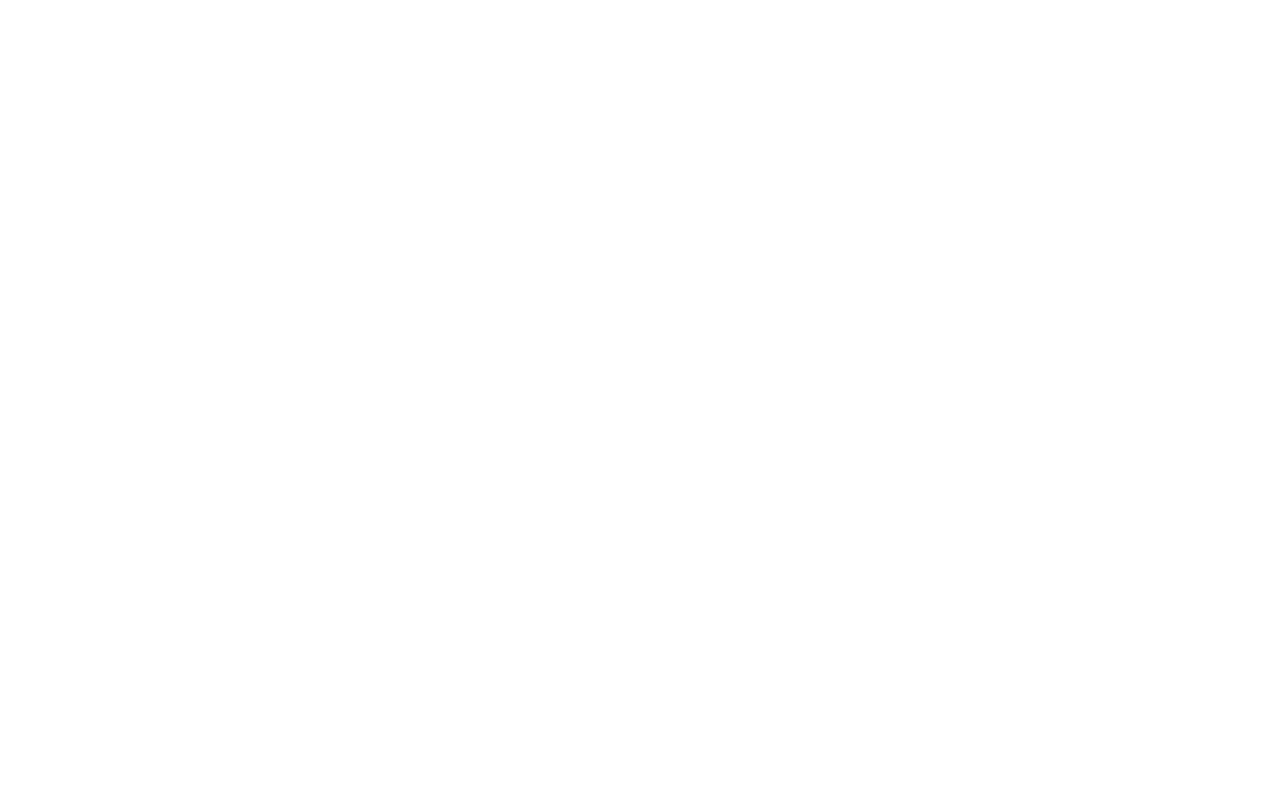
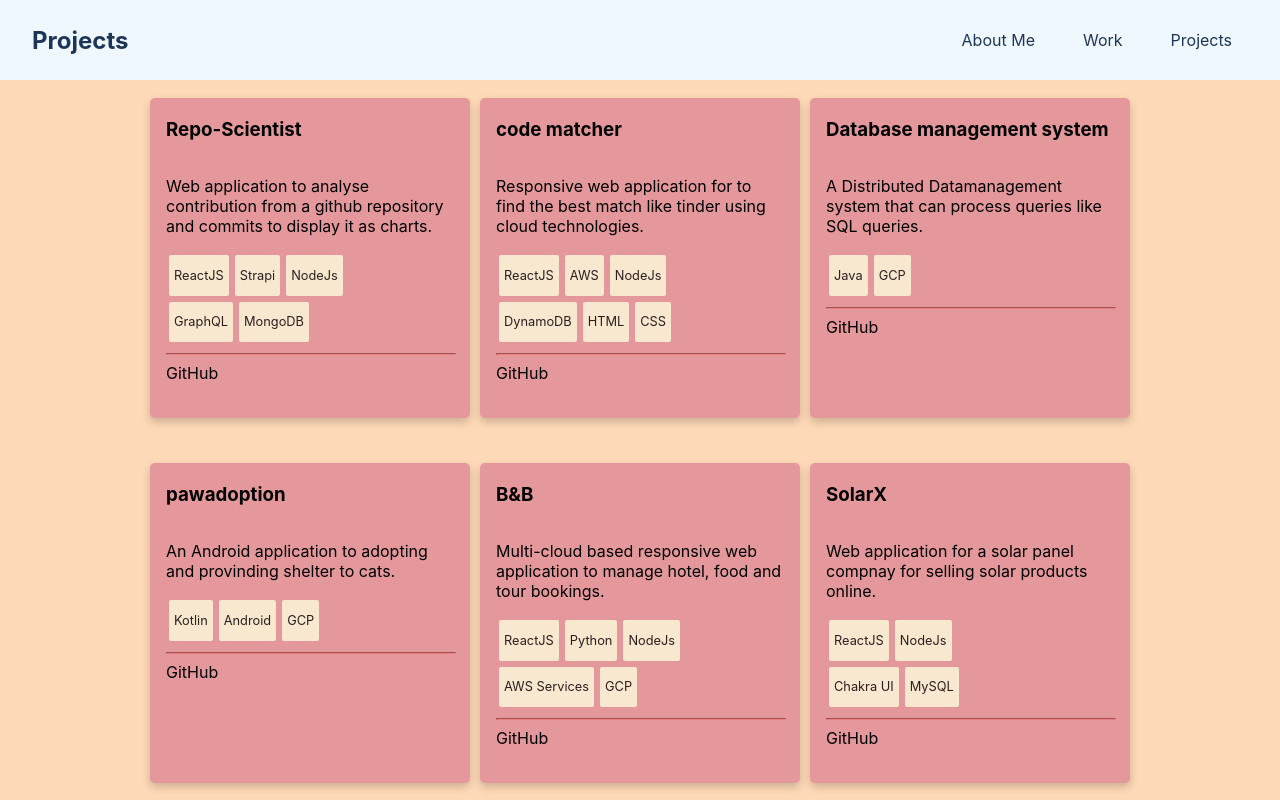
Before and after one commit to Dev-kishan1999/kishan-portfolio, a React (Create React App) app: page /projects in a window 1280 px wide. Before the commit this address had no page. Built offline with nearby package versions, Linux system fonts and the light colour scheme.

Commit message:
projects

```diff
--- a/public/index.html
+++ b/public/index.html
@@ -15,6 +15,10 @@
       user's mobile device or desktop. See https://developers.google.com/web/fundamentals/web-app-manifest/
     -->
     <link rel="manifest" href="%PUBLIC_URL%/manifest.json" />
+    <!-- <link
+      rel="stylesheet"
+      href="https://cdn.jsdelivr.net/npm/bulma@0.9.1/css/bulma.min.css"
+    /> -->
     <!--
       Notice the use of %PUBLIC_URL% in the tags above.
       It will be replaced with the URL of the `public` folder during the build.
--- a/src/App.jsx
+++ b/src/App.jsx
@@ -4,6 +4,7 @@ import { Route, Routes } from "react-router-dom";
 import Home from "./pages/Home";
 import AboutMe from "./pages/AboutMe";
 import Work from "./pages/Work";
+import Project from "./pages/Project";
 
 function App() {
   return (
@@ -12,6 +13,7 @@ function App() {
         <Route path="/" exact element={<Home />} />
         <Route path="/aboutme" exact element={<AboutMe />} />
         <Route path="/work" exact element={<Work />} />
+        <Route path="/projects" exact element={<Project />} />
       </Routes>
     </AnimatePresence>
   );
--- /dev/null
+++ b/src/components/Card.jsx
@@ -0,0 +1,35 @@
+import React from "react";
+import styles from "./card.module.css";
+import { AiOutlineArrowRight } from "react-icons/ai";
+const Card = ({ project }) => {
+  return (
+    <div className={styles.card}>
+      <div className={styles.container}>
+        <h3>{project.name}</h3>
+        <p>{project.desc}</p>
+        <div className={styles.tech}>
+          {project.technology.map((tech, index) => {
+            return (
+              <div className={styles.techP}>
+                <p key={index}>{tech}</p>
+              </div>
+            );
+          })}
+        </div>
+        <hr
+          style={{ width: "100%", color: "#f08080", borderColor: "#f08080" }}
+        />
+        <a
+          href={project.github}
+          target="_blank"
+          rel="noreferrer"
+          className={styles.gitlink}
+        >
+          GitHub
+        </a>
+      </div>
+    </div>
+  );
+};
+
+export default Card;
--- a/src/components/Navbar.jsx
+++ b/src/components/Navbar.jsx
@@ -13,7 +13,7 @@ const Navbar = ({ title }) => {
         <Link to="/work" className={styles.navLinks}>
           Work
         </Link>
-        <Link to="#" className={styles.navLinks}>
+        <Link to="/projects" className={styles.navLinks}>
           Projects
         </Link>
       </div>
--- /dev/null
+++ b/src/components/card.module.css
@@ -0,0 +1,44 @@
+.card {
+  /* Add shadows to create the "card" effect */
+  box-shadow: 0 4px 8px 0 rgba(0, 0, 0, 0.2);
+  transition: 0.3s;
+  width: 25vw;
+  height: 40vh;
+  background-color: #e5989b;
+  border-radius: 5px;
+}
+
+.card:hover {
+  box-shadow: 0 8px 16px 0 rgba(0, 0, 0, 0.2);
+}
+
+.container {
+  padding: 2px 16px;
+  display: flex;
+  flex-direction: column;
+  justify-content: center;
+  align-content: flex-start;
+}
+
+.tech {
+  display: flex;
+  flex-wrap: wrap;
+  width: 70%;
+}
+
+.techP {
+  padding: 0px 5px;
+  margin: 3px;
+  background-color: #fdfcdc;
+  border-radius: 2px;
+  opacity: 0.8;
+}
+
+.techP p {
+  font-size: 0.8rem;
+}
+
+.gitlink {
+  text-decoration: none;
+  color: black;
+}
--- /dev/null
+++ b/src/data/myprojects.json
@@ -0,0 +1,44 @@
+[
+  {
+    "id": "1",
+    "name": "Repo-Scientist",
+    "github": "https://github.com/RepoScientist",
+    "desc": "Web application to analyse contribution from a github repository and commits to display it as charts.",
+    "technology": ["ReactJS", "Strapi", "NodeJs", "GraphQL", "MongoDB"]
+  },
+  {
+    "id": "2",
+    "name": "code matcher",
+    "github": "https://github.com/Dev-kishan1999/codematcher",
+    "desc": "Responsive web application for to find the best match like tinder using cloud technologies.",
+    "technology": ["ReactJS", "AWS", "NodeJs", "DynamoDB", "HTML", "CSS"]
+  },
+  {
+    "id": "3",
+    "name": "Database management system",
+    "github": "https://github.com/Dev-kishan1999/dmwa",
+    "desc": "A Distributed Datamanagement system that can process queries like SQL queries.",
+    "technology": ["Java", "GCP"]
+  },
+  {
+    "id": "4",
+    "name": "pawadoption",
+    "github": "https://github.com/Dev-kishan1999/pawadoption",
+    "desc": "An Android application to adopting and provinding shelter to cats.",
+    "technology": ["Kotlin", "Android", "GCP"]
+  },
+  {
+    "id": "5",
+    "name": "B&B",
+    "github": "https://github.com/Dev-kishan1999/serverless",
+    "desc": "Multi-cloud based responsive web application to manage hotel, food and tour bookings.",
+    "technology": ["ReactJS", "Python", "NodeJs", "AWS Services", "GCP"]
+  },
+  {
+    "id": "6",
+    "name": "SolarX",
+    "github": "https://github.com/Dev-kishan1999/SolarX",
+    "desc": "Web application for a solar panel compnay for selling solar products online.",
+    "technology": ["ReactJS", "NodeJs", "Chakra UI", "MySQL"]
+  }
+]
--- /dev/null
+++ b/src/pages/Project.jsx
@@ -0,0 +1,21 @@
+import React from "react";
+import projects from "../data/myprojects.json";
+import styles from "./project.module.css";
+import { motion } from "framer-motion";
+import Navbar from "../components/Navbar";
+import Card from "../components/Card";
+const Project = () => {
+  console.log(projects);
+  return (
+    <motion.div className={styles.projectWrapper}>
+      <Navbar title="Projects" />
+      <div className={styles.projects}>
+        {projects.map((project, index) => {
+          return <Card project={project} key={index} />;
+        })}
+      </div>
+    </motion.div>
+  );
+};
+
+export default Project;
--- a/src/pages/Work.jsx
+++ b/src/pages/Work.jsx
@@ -6,7 +6,6 @@ import exps from "../data/exp.json";
 import { FiArrowRight } from "react-icons/fi";
 
 const Work = () => {
-  const [data, setData] = useState([]);
   const [val, setVal] = useState(0);
 
   const { position, date, duties } = exps[val];
--- /dev/null
+++ b/src/pages/project.module.css
@@ -0,0 +1,15 @@
+.projectWrapper {
+  background-color: #fed9b7;
+  height: 100vh;
+  width: 100%;
+}
+
+.projects {
+  width: 100%;
+  height: 90vh;
+  display: flex;
+  flex-wrap: wrap;
+  gap: 10px;
+  justify-content: center;
+  align-items: center;
+}
```
